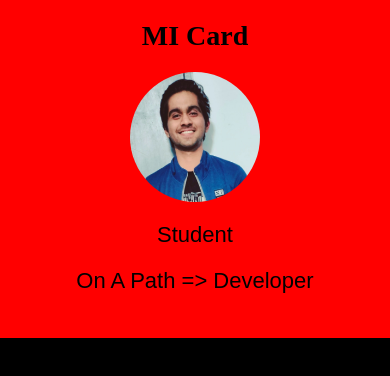
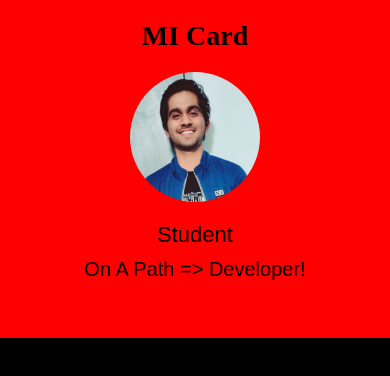
Before and after one commit to D-Coder135/IDCard_App_React-Native, a React Native app: screen / in a window 390 px wide. Shown: the top 376 px of the page. Built offline with nearby package versions, Linux system fonts and the light colour scheme.

Commit message:
update the text and fontSize property for the Text tag

```diff
--- a/App.js
+++ b/App.js
@@ -10,7 +10,7 @@ export default function App() {
         <Text style = {{marginTop: 20, marginBottom: 20, fontSize: 28, fontWeight: 'bold', fontFamily: 'aerial'}}>MI Card</Text>
       <Image style = {styles.pic} source = {require('./assets/pic.png')}/>
       <Text style = {{marginTop: 20, fontSize: 22, fontFamily: 'sans-serif'}}>Student</Text>
-      <Text style = {{marginTop: 20, marginBottom: 20, fontSize: 22, fontFamily: 'sans-serif'}}>On A Path => Developer</Text>
+      <Text style = {{marginTop: 10, marginBottom: 20, fontSize: 20, fontFamily: 'sans-serif'}}>On A Path => Developer!</Text>
       </View>
 
       <View style = {styles.details}></View>
```
